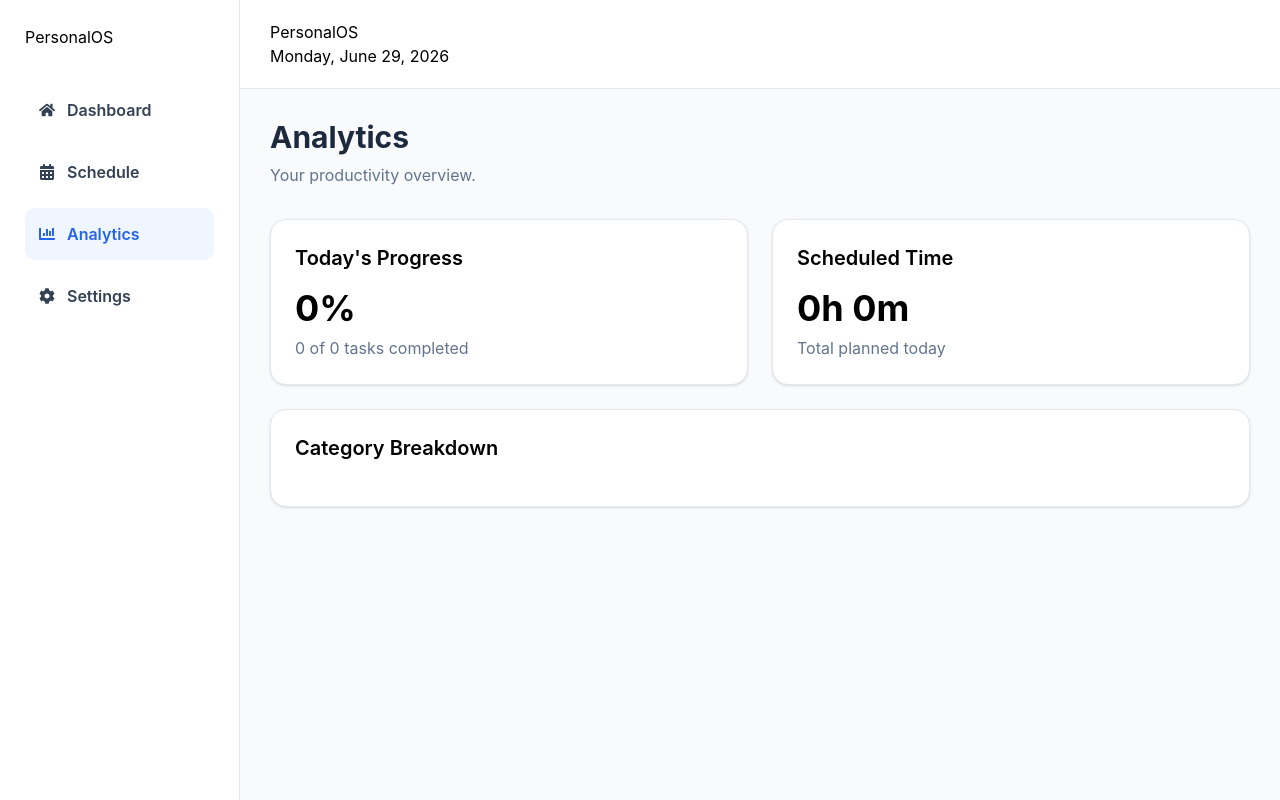
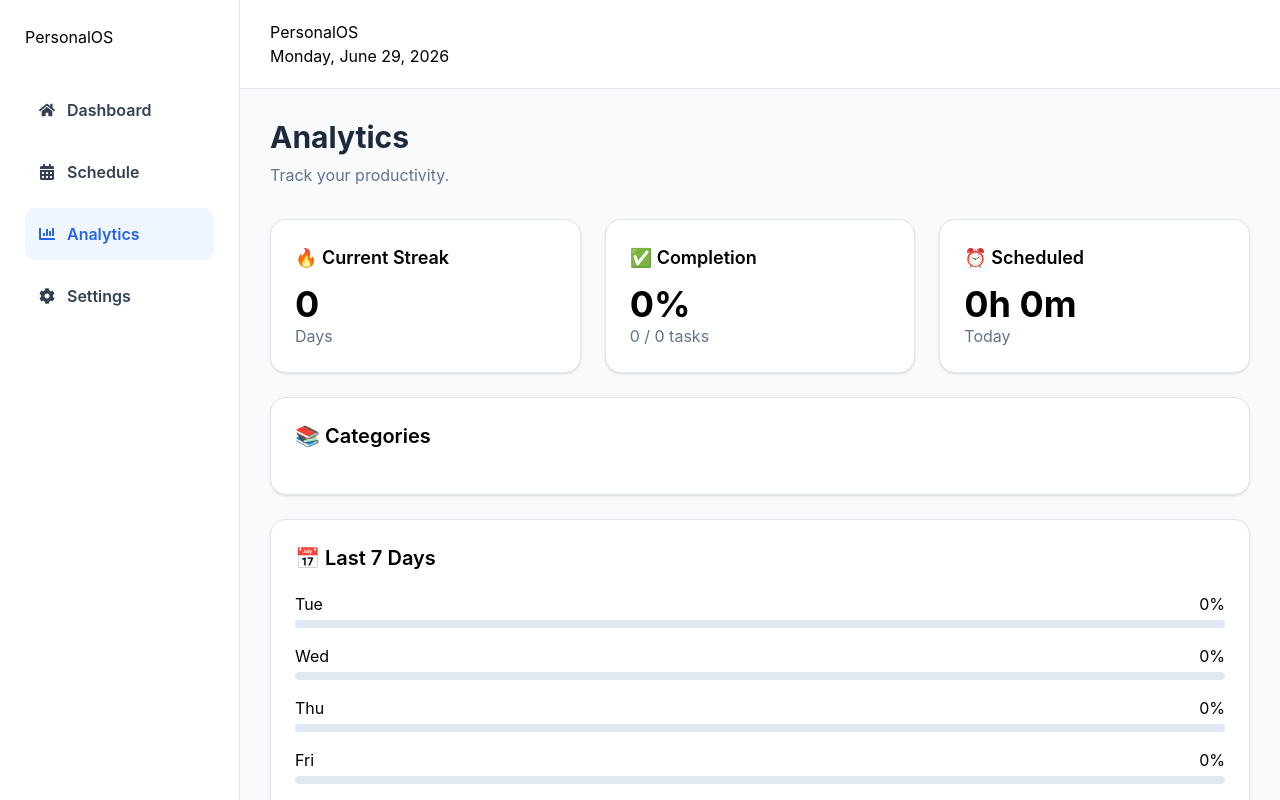
Before and after one commit to OneTime24/personal-os, a React (Vite) app: page /analytics in a window 1280 px wide. Shown: the top 800 px of the page. Built offline with nearby package versions, Linux system fonts and the light colour scheme.

Commit message:
completed analytics tab

```diff
--- a/src/pages/Analytics.jsx
+++ b/src/pages/Analytics.jsx
@@ -1,3 +1,5 @@
+import { useEffect, useState } from "react";
+
 import Card from "../components/Card";
 import PageHeader from "../components/PageHeader";
 
@@ -5,6 +7,8 @@ import {
   calculateCategoryStats,
   calculateScheduledMinutes,
   formatMinutes,
+  calculateStreak,
+  getWeeklyStats,
 } from "../utils/analytics";
 
 import {
@@ -12,8 +16,6 @@ import {
   getProgress,
   getTodaysSchedules,
 } from "../utils/dashboard";
-
-import { useEffect, useState } from "react";
 
 function Analytics() {
   const [schedules, setSchedules] = useState([]);
@@ -46,65 +48,75 @@ function Analytics() {
     completedTasks
   );
 
+  const totalMinutes =
+    calculateScheduledMinutes(todaysSchedules);
+
   const categoryStats =
     calculateCategoryStats(schedules);
 
-  const totalMinutes =
-    calculateScheduledMinutes(
-      todaysSchedules
-    );
+  const streak = calculateStreak();
+
+  const weeklyStats = getWeeklyStats();
 
   return (
     <div className="space-y-6">
-
       <PageHeader
         title="Analytics"
-        subtitle="Your productivity overview."
+        subtitle="Track your productivity."
       />
 
-      <div className="grid md:grid-cols-2 gap-6">
-
+      <div className="grid grid-cols-1 md:grid-cols-3 gap-6">
         <Card>
-          <h2 className="font-semibold text-xl mb-4">
-            Today's Progress
+          <h2 className="text-lg font-semibold">
+            🔥 Current Streak
           </h2>
 
-          <p className="text-4xl font-bold">
-            {progress}%
+          <p className="text-4xl font-bold mt-3">
+            {streak}
           </p>
 
-          <p className="text-slate-500 mt-2">
-            {completed} of {todaysSchedules.length} tasks completed
+          <p className="text-slate-500">
+            Days
           </p>
         </Card>
 
         <Card>
-          <h2 className="font-semibold text-xl mb-4">
-            Scheduled Time
+          <h2 className="text-lg font-semibold">
+            ✅ Completion
           </h2>
 
-          <p className="text-4xl font-bold">
+          <p className="text-4xl font-bold mt-3">
+            {progress}%
+          </p>
+
+          <p className="text-slate-500">
+            {completed} / {todaysSchedules.length} tasks
+          </p>
+        </Card>
+
+        <Card>
+          <h2 className="text-lg font-semibold">
+            ⏰ Scheduled
+          </h2>
+
+          <p className="text-4xl font-bold mt-3">
             {formatMinutes(totalMinutes)}
           </p>
 
-          <p className="text-slate-500 mt-2">
-            Total planned today
+          <p className="text-slate-500">
+            Today
           </p>
         </Card>
-
       </div>
 
       <Card>
-
-        <h2 className="font-semibold text-xl mb-5">
-          Category Breakdown
+        <h2 className="text-xl font-semibold mb-5">
+          📚 Categories
         </h2>
 
         <div className="space-y-3">
-
           {Object.entries(categoryStats).map(
             ([category, count]) => (
-
               <div
                 key={category}
                 className="flex justify-between border-b pb-2"
@@ -114,16 +126,37 @@ function Analytics() {
                 <span className="font-semibold">
                   {count}
                 </span>
+              </div>
+            )
+          )}
+        </div>
+      </Card>
 
+      <Card>
+        <h2 className="text-xl font-semibold mb-5">
+          📅 Last 7 Days
+        </h2>
+
+        <div className="space-y-4">
+          {weeklyStats.map((day) => (
+            <div key={day.day}>
+              <div className="flex justify-between mb-1">
+                <span>{day.day}</span>
+                <span>{day.progress}%</span>
               </div>
 
-            )
-          )}
-
+              <div className="w-full h-2 bg-slate-200 rounded-full">
+                <div
+                  className="h-2 bg-blue-600 rounded-full"
+                  style={{
+                    width: `${day.progress}%`,
+                  }}
+                />
+              </div>
+            </div>
+          ))}
         </div>
-
       </Card>
-
     </div>
   );
 }
--- a/src/utils/analytics.js
+++ b/src/utils/analytics.js
@@ -1,4 +1,4 @@
-import { timeToMinutes } from "./date";
+import { timeToMinutes, getTodayKey } from "./date";
 
 export function calculateCategoryStats(schedules) {
   const stats = {};
@@ -31,5 +31,61 @@ export function formatMinutes(minutes) {
 }
 
 export function calculateStreak() {
-  return 0;
+  const data = JSON.parse(
+    localStorage.getItem("dailyCompletions") || "{}"
+  );
+
+  const dates = Object.keys(data).sort().reverse();
+
+  let streak = 0;
+
+  for (const date of dates) {
+    const tasks = Object.values(data[date]);
+
+    if (
+      tasks.length > 0 &&
+      tasks.every((completed) => completed)
+    ) {
+      streak++;
+    } else {
+      break;
+    }
+  }
+
+  return streak;
 }
+
+export function getWeeklyStats() {
+  const data = JSON.parse(
+    localStorage.getItem("dailyCompletions") || "{}"
+  );
+
+  const result = [];
+
+  for (let i = 6; i >= 0; i--) {
+    const day = new Date();
+    day.setDate(day.getDate() - i);
+
+    const key = day.toISOString().split("T")[0];
+
+    const tasks = Object.values(data[key] || {});
+
+    const progress =
+      tasks.length === 0
+        ? 0
+        : Math.round(
+            (tasks.filter(Boolean).length /
+              tasks.length) *
+              100
+          );
+
+    result.push({
+      day: day.toLocaleDateString("en-US", {
+        weekday: "short",
+      }),
+      progress,
+    });
+  }
+
+  return result;
+}
```
